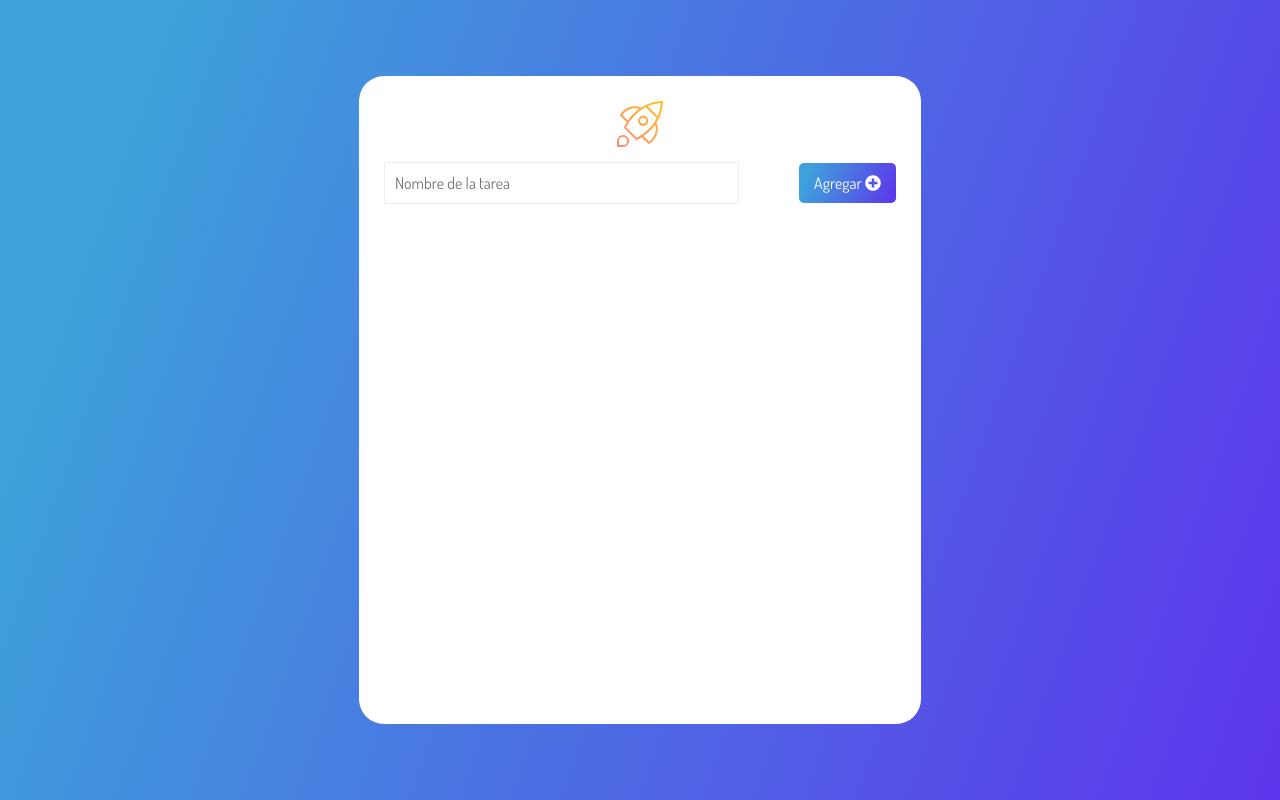
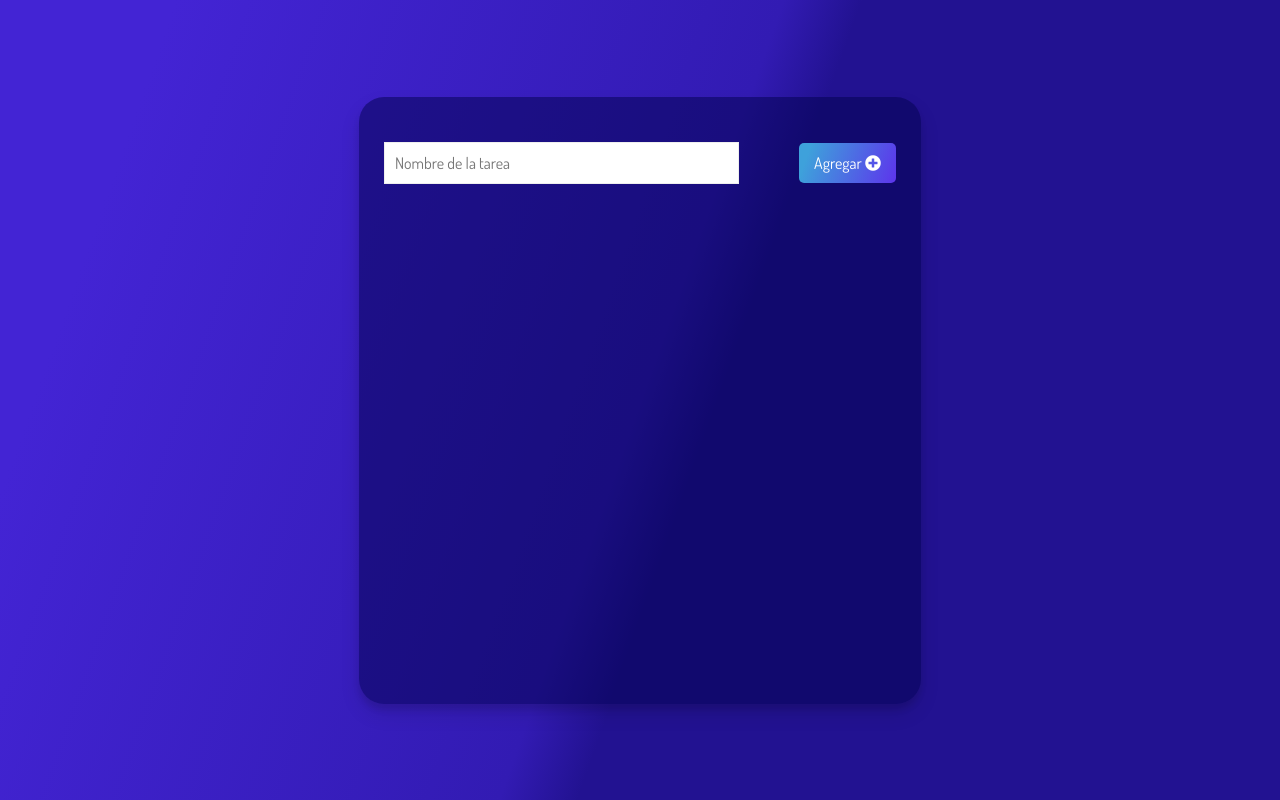
Before and after one commit to PedroLuis-ElLargo/Todo-App, a plain HTML site: page index.html in a window 1280 px wide. Drawn offline with Linux system fonts and the light colour scheme.

Commit message:
modificaciones del CSS

```diff
--- a/index.html
+++ b/index.html
@@ -5,7 +5,7 @@
     <meta http-equiv="X-UA-Compatible" content="IE=edge" />
     <meta name="viewport" content="width=device-width, initial-scale=1.0" />
     <title>TODO App</title>
-    <link rel="icon" type="image/png" href="assets/rocket.svg" />
+    <link rel="icon" type="image/png" href="assets/listas.png" />
     <link rel="preconnect" href="https://fonts.gstatic.com" />
     <link
       href="https://fonts.googleapis.com/css2?family=Dosis&family=Open+Sans&family=Parisienne&display=swap"
@@ -20,9 +20,8 @@
   <body>
     <main>
       <div class="mainCard">
-        <div class="title"><img src="assets/rocket.svg" /></div>
-        <div>
-          <form action="">
+        <div class="contentFormPrincipal">
+          <form action="" class="contentForm">
             <input
               type="text"
               name="task"
--- a/styles.css
+++ b/styles.css
@@ -7,9 +7,7 @@
 
 main {
   background-image: linear-gradient(
-    109.6deg,
-    rgba(62, 161, 219, 1) 11.2%,
-    rgba(93, 52, 236, 1) 100.2%
+    109.6deg, rgba(67, 36, 212) 11.2%, rgb(50, 27, 179) 50.1%, rgb(34, 18, 145) 55.1%
   );
   width: 100vw;
   height: 100vh;
@@ -29,18 +27,15 @@ form {
 .mainCard {
   width: 40vw;
   border-radius: 25px;
-  background-color: #fff;
+  background-color: #00004d80;
   padding: 25px;
+  box-shadow: 0 10px 20px rgba(0, 0, 0, 0.1),
+              0 6px 6px rgba(0, 0, 0, 0.1);
 }
 
-.title {
-  font-family: 'Dosis', sans-serif;
-  display: flex;
-  justify-content: center;
-  align-content: center;
-  margin-bottom: 15px;
+.contentFormPrincipal{
+  margin-top: 20px;
 }
-
 .inputForm {
   border: none;
   padding: 10px;
@@ -125,3 +120,13 @@ form {
 .noTasks {
   font-size: 48px;
 }
+
+@media screen and (max-width: 768px) {
+  .contentForm{
+    display: flex;
+    flex-wrap: wrap;
+    max-height: calc((100vh / 2));
+    overflow-y: auto;
+    justify-content: center;
+  }
+}
```
Also changed, not shown: assets/listas.png (added), assets/monigote-rellenando-cuadrados.svg (added), assets/rinnegan-6049194_640.webp (added), assets/rinnegan.png (added), assets/wallpaper2you_78513.png (added).
